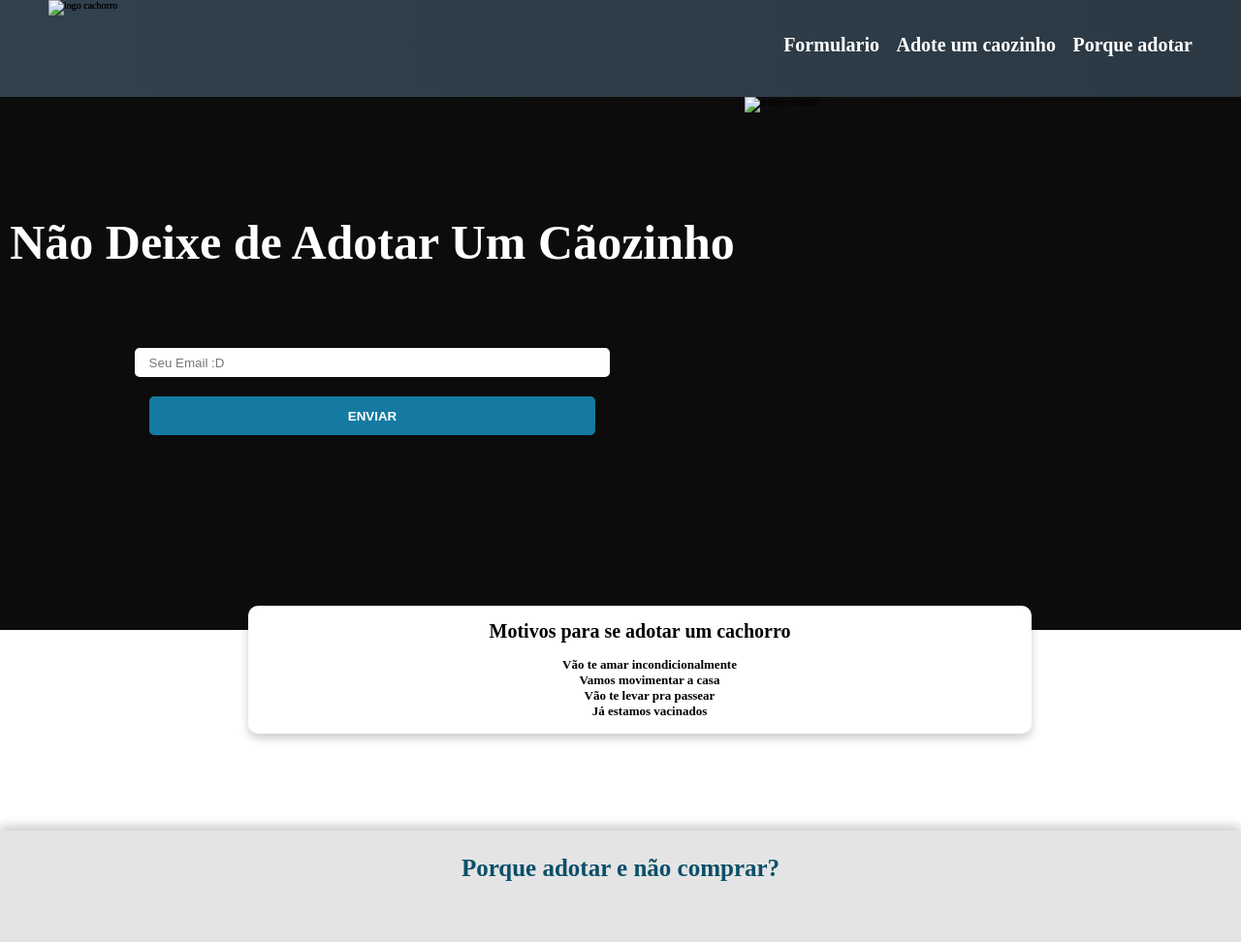
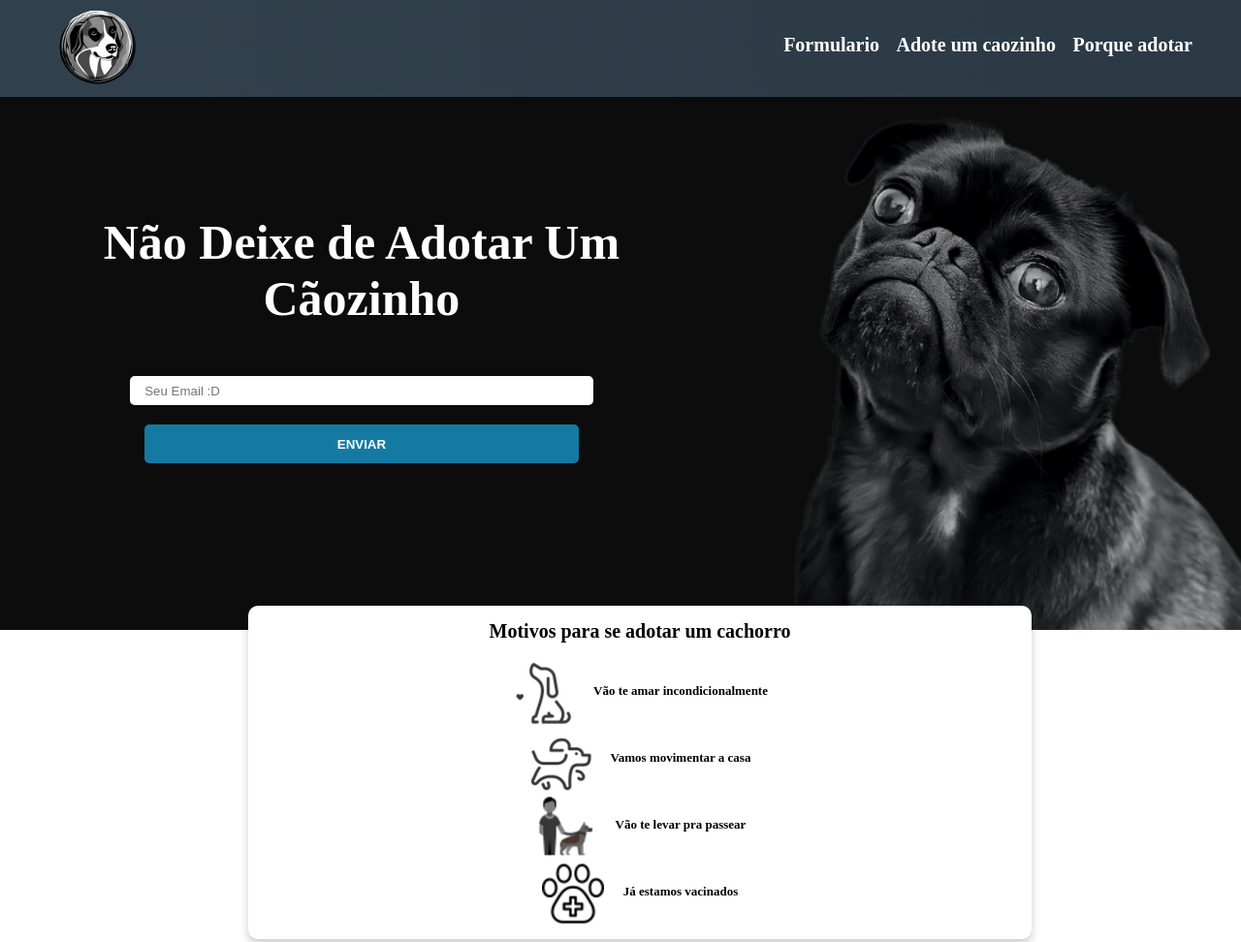
Before and after one commit to GabrielRVeloendas/landingpage-freecodecamp, a plain HTML site: page index.html in a window 1280 px wide. Shown: the top 972 px of the page at 97% size. Drawn offline with Linux system fonts and the light colour scheme; the site is published under a folder, as on GitHub Pages, so addresses that start at the root find nothing; grey boxes are pictures that could not be loaded; a web font is replaced by a local one.

Commit message:
Update index.html

```diff
--- a/index.html
+++ b/index.html
@@ -12,8 +12,8 @@
 <body>
     <header id="header">
         <div class="header-bar">
-            <img src="/Imagens/logo.png" alt="logo cachorro" id="header-img">
-            <img src="/Imagens/logo2.png" alt="logo cachorro" id="header-img" class="hover_logo">
+            <img src="./Imagens/logo.png" alt="logo cachorro" id="header-img">
+            <img src="./Imagens/logo2.png" alt="logo cachorro" id="header-img" class="hover_logo">
             <nav id="nav-bar">
                 <ul class="list">
                     <li class="nav-item"><a href="#form" class="nav-link">Formulario</a></li>
@@ -39,29 +39,29 @@
                 </form>
             </section>
             <section id="image">
-                <img src="/Imagens/cachorro-foto1.png" alt="relógio deitado">
+                <img src="./Imagens/cachorro-foto1.png" alt="relógio deitado">
             </section>
         </div>
         <div class="second-part" id="second-part">
             <h2>Motivos para se adotar um cachorro</h2>
             <div id="icons">
-                <img src="/Imagens/icons/dog-heart-colored.png" alt="" class="icon-img">
-                <img src="/Imagens/icons/dog-heart-line.png" alt="" class="hover_img">
+                <img src="./Imagens/icons/dog-heart-colored.png" alt="" class="icon-img">
+                <img src="./Imagens/icons/dog-heart-line.png" alt="" class="hover_img">
                 <h3>Vão te amar incondicionalmente</h3>
             </div>
             <div id="icons">
-                <img src="/Imagens/icons/dog-walking-colored.png" alt="" class="icon-img">
-                <img src="/Imagens/icons/dog-walking-line.png" alt="" class="hover_img">
+                <img src="./Imagens/icons/dog-walking-colored.png" alt="" class="icon-img">
+                <img src="./Imagens/icons/dog-walking-line.png" alt="" class="hover_img">
                 <h3>Vamos movimentar a casa</h3>
             </div>
             <div id="icons">
-                <img src="/Imagens/icons/man-withdog-colored.png" alt="" class="icon-img">
-                <img src="/Imagens/icons/man-withdog-line.png" alt="" class="hover_img">
+                <img src="./Imagens/icons/man-withdog-colored.png" alt="" class="icon-img">
+                <img src="./Imagens/icons/man-withdog-line.png" alt="" class="hover_img">
                 <h3>Vão te levar pra passear</h3>
             </div>
             <div id="icons">
-                <img src="/Imagens/icons/paw-colored.png" alt="" class="icon-img">
-                <img src="/Imagens/icons/paw-line.png" alt="" class="hover_img">
+                <img src="./Imagens/icons/paw-colored.png" alt="" class="icon-img">
+                <img src="./Imagens/icons/paw-line.png" alt="" class="hover_img">
                 <h3>Já estamos vacinados</h3>
             </div>
         </div>
```
